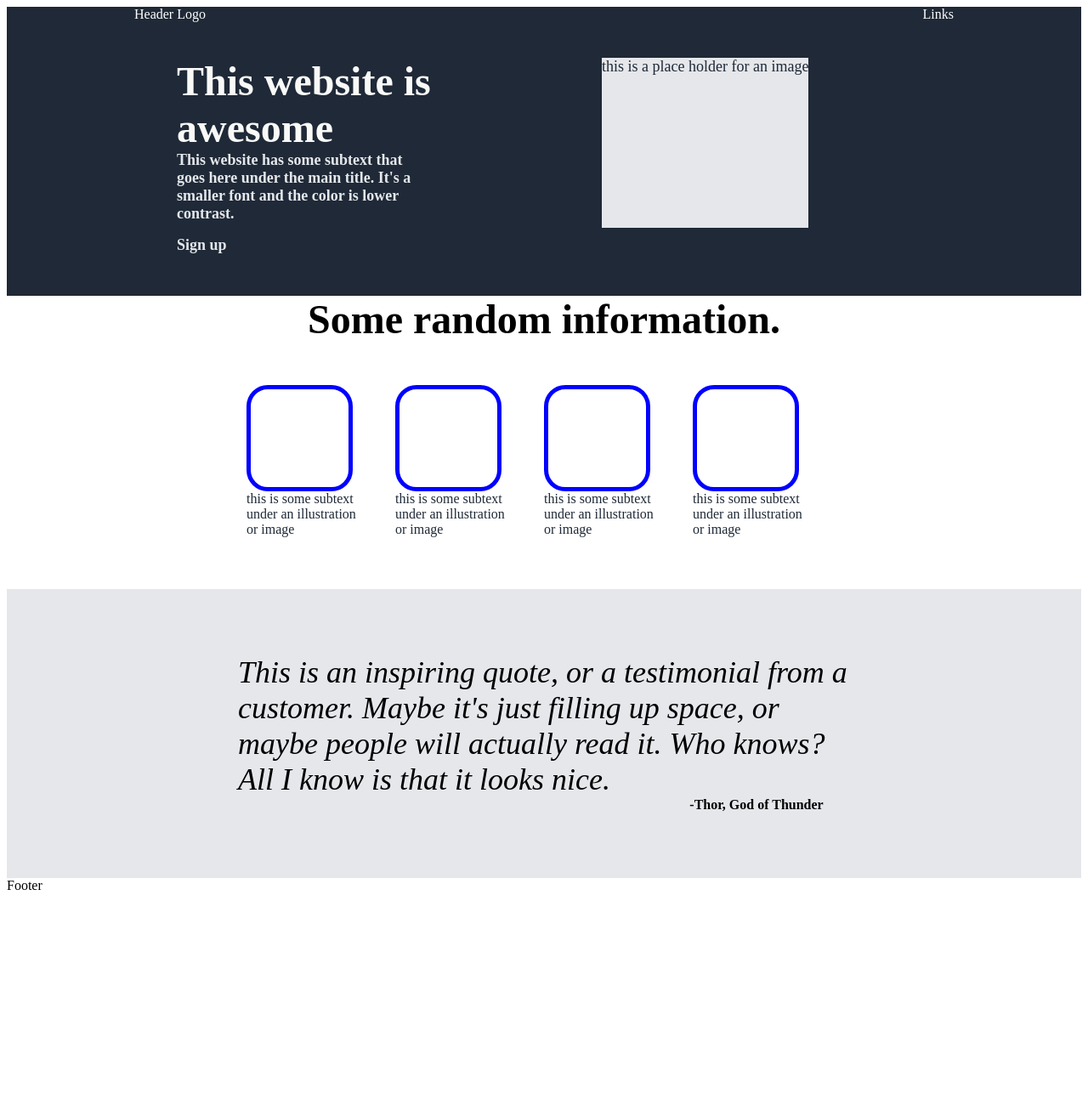
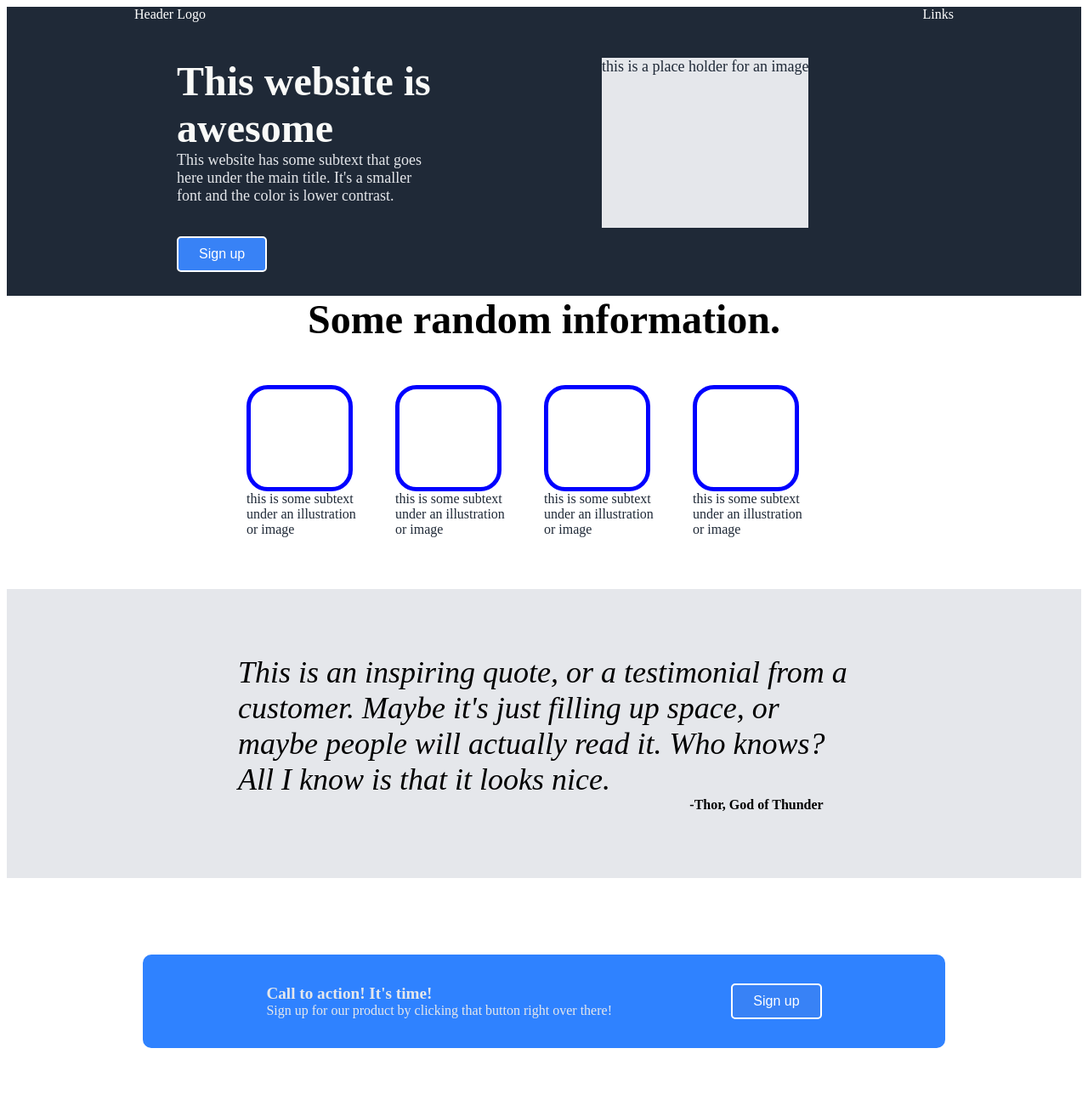
Before and after one commit to ejrober/Landing-page-01, a plain HTML site: page index.html in a window 1280 px wide. Shown: the top 1300 px of the page at 85% size. Before the commit the page ends 1059 px from the top, so only its background shows below. Drawn offline with Linux system fonts and the light colour scheme.

Commit message:
Buttons and styling added

```diff
--- a/index.html
+++ b/index.html
@@ -17,7 +17,7 @@
             <div class="sub-text">This website has some subtext that goes here under the main title.
                 It's a smaller font and the color is lower contrast.
             </div>
-            <div class="sign-up">Sign up</div>
+            <button>Sign up</button>
         </div>
         <div class="place-holder">this is a place holder for an image</div>
     </div>
@@ -54,6 +54,17 @@
             </div>
             <div class="Thor">-Thor, God of Thunder</div>
         </div>
+
+
+    </div>
+
+    <div class="Call-to-action">
+        <div class="stack">
+            <div class="Action-title">Call to action! It's time!</div>
+            <div class="Action-content">Sign up for our product by clicking that button right over there!</div>
+        </div>
+
+        <button>Sign up</button>
     </div>
 
     <div class="Footer">Footer</div>
--- a/styles.css
+++ b/styles.css
@@ -33,12 +33,15 @@
 
   }
 
+  .header-title{
+    font-weight: bolder;
+  }
+
   .header-main{
     color: #f9faf8;
     margin-left: 200px;
     font-size: 48px;
     max-width: 300px;
-    font-weight: bolder;
     max-height: 100px;
   }
 
@@ -49,11 +52,13 @@
     min-height: 100px;
   }
 
-  .sign-up{
-    color: #e5e7eb;
-    font-size: 18px;
-    max-width: 300px;
-    max-height: 200px;
+  button{
+    background-color: #3882f6;
+    color: white;
+    border: 2px solid white;
+    border-radius: 5px;
+    font-size: 16px;
+    padding: 10px 24px;
   }
 
   .place-holder{
@@ -140,3 +145,25 @@
     margin-left: 500px;
     font-weight: bold;
   }
+
+  .Call-to-action{
+    background-color: rgb(47, 130, 255);
+    border: 5px solid rgb(47, 130, 255);
+    border-radius: 10px;
+    margin: 90px 160px 90px;
+    min-height: 100px;
+    display: flex;
+    justify-content: center;
+    justify-content: space-evenly;
+    align-items: center;
+  }
+
+  .Action-title{
+    color: #e5e7eb;
+    font-size: larger;
+    font-weight: bolder;
+  }
+
+  .Action-content{
+    color: #e5e7eb;
+  }
```
